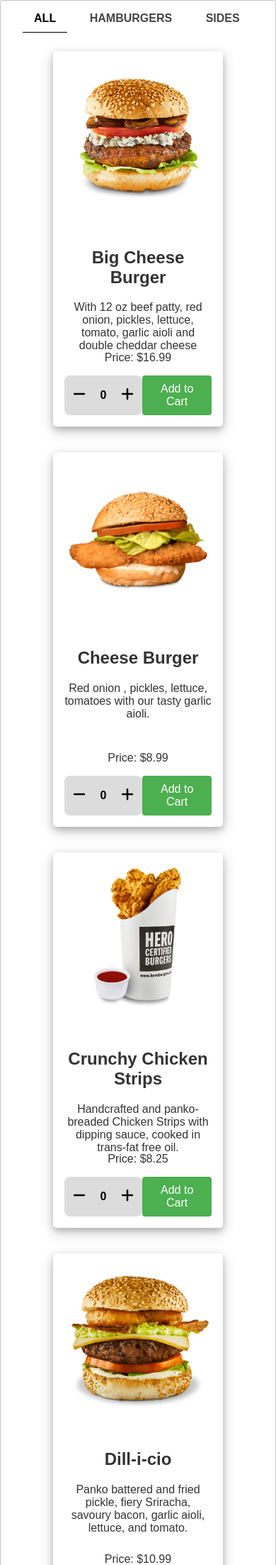
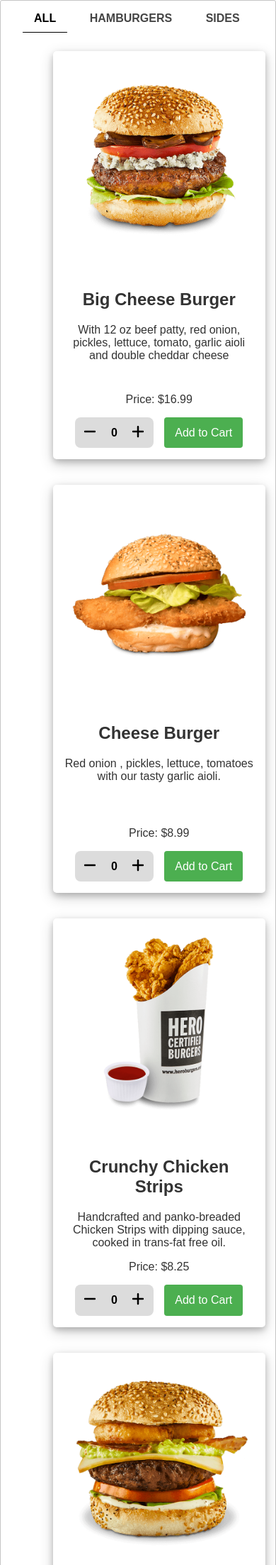
Before and after one commit to AlexzGut/CSD2103_Final_Project, a PHP site: page /html/menu.html in a window 390 px wide. Shown: the part 155-2360 px from the top of the page at 71% size. Run offline with PHP 8.4, Linux system fonts and the light colour scheme; data comes from the database, SQL or seed files in the repository.

Commit message:
modifies menu.css

```diff
--- a/css/menu.css
+++ b/css/menu.css
@@ -216,9 +216,3 @@ input[type="search"]::-webkit-search-results-decoration {
     border: none;
     background: none;
 }
-
-@media only screen and (max-width: 600px) {
-    section {
-        width: 100%;
-    }
-}
```
